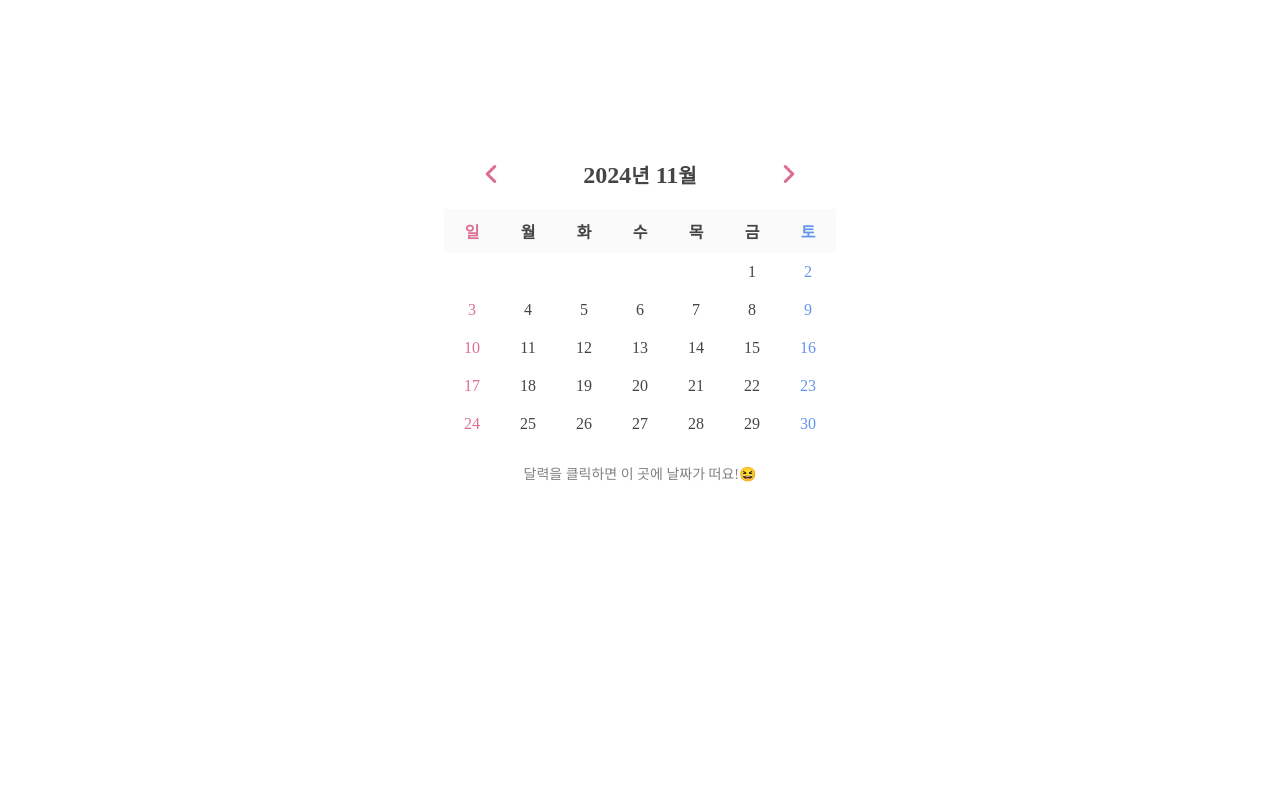
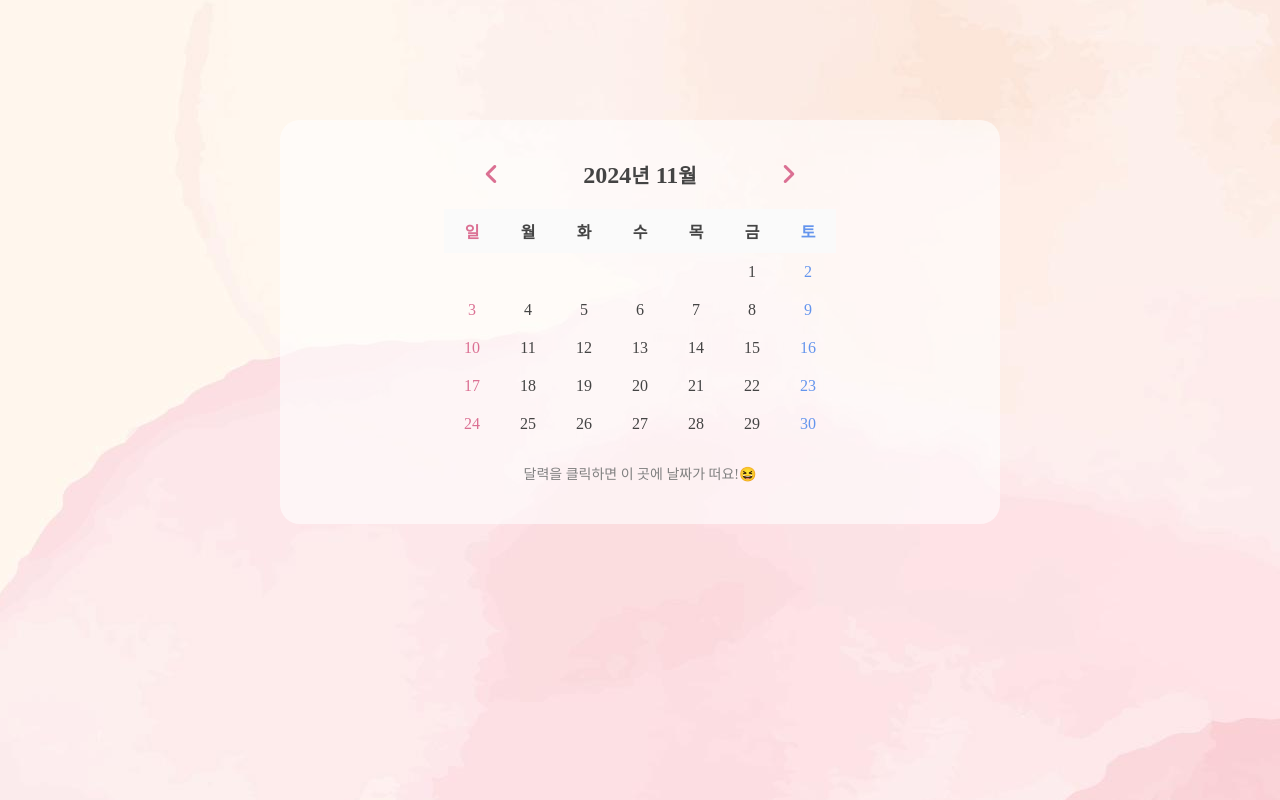
Before and after one commit to myjin0806/calendartest, a plain HTML site: page index.html in a window 1280 px wide. Drawn offline with Linux system fonts and the light colour scheme; the site is published under a folder, as on GitHub Pages, so addresses that start at the root find nothing; a web font is replaced by a local one.

Commit message:
Update style.css

```diff
--- a/style.css
+++ b/style.css
@@ -10,7 +10,7 @@
 body{
   width: 100%;
   height: 100%;
-  background: url(/bg.jpg) 100% no-repeat;
+  background: url(bg.jpg) 100% no-repeat;
   background-size: auto;
   color: #444;
 }
```
